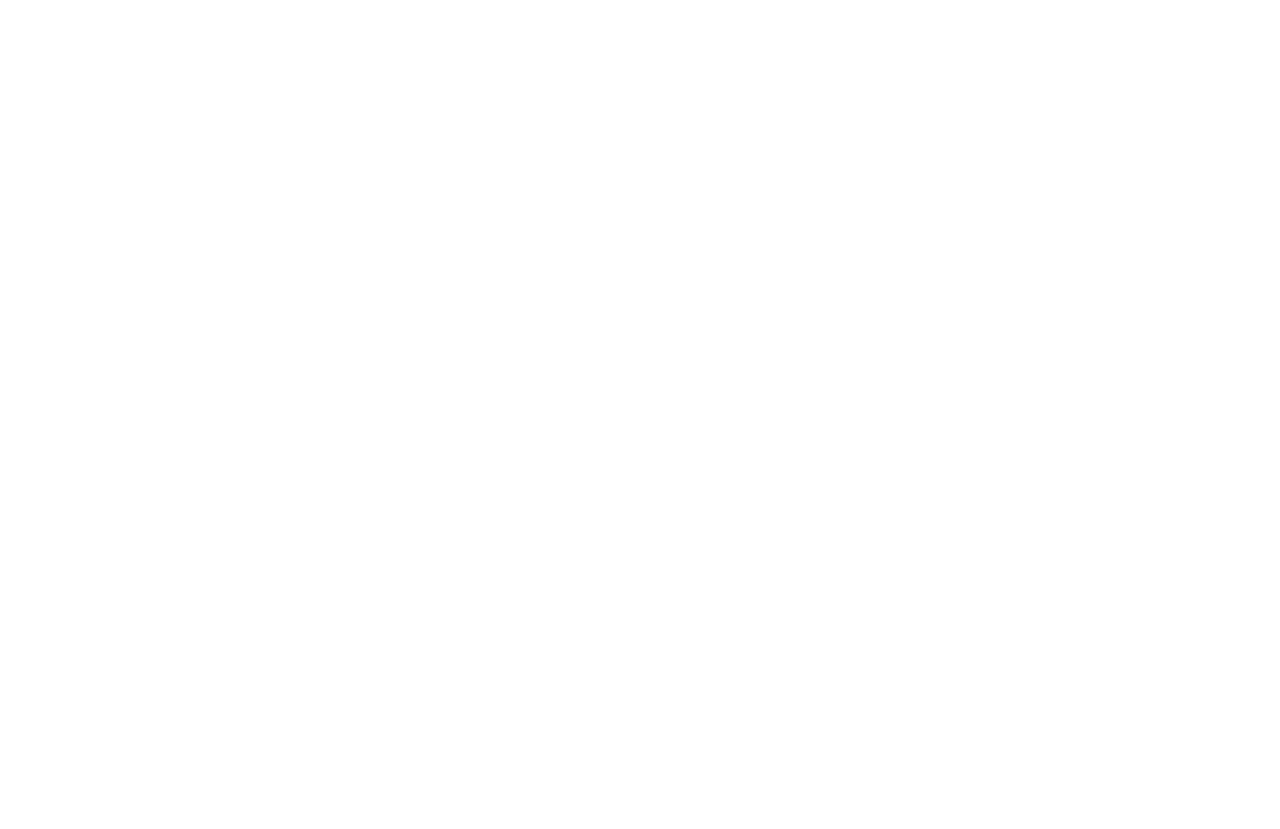
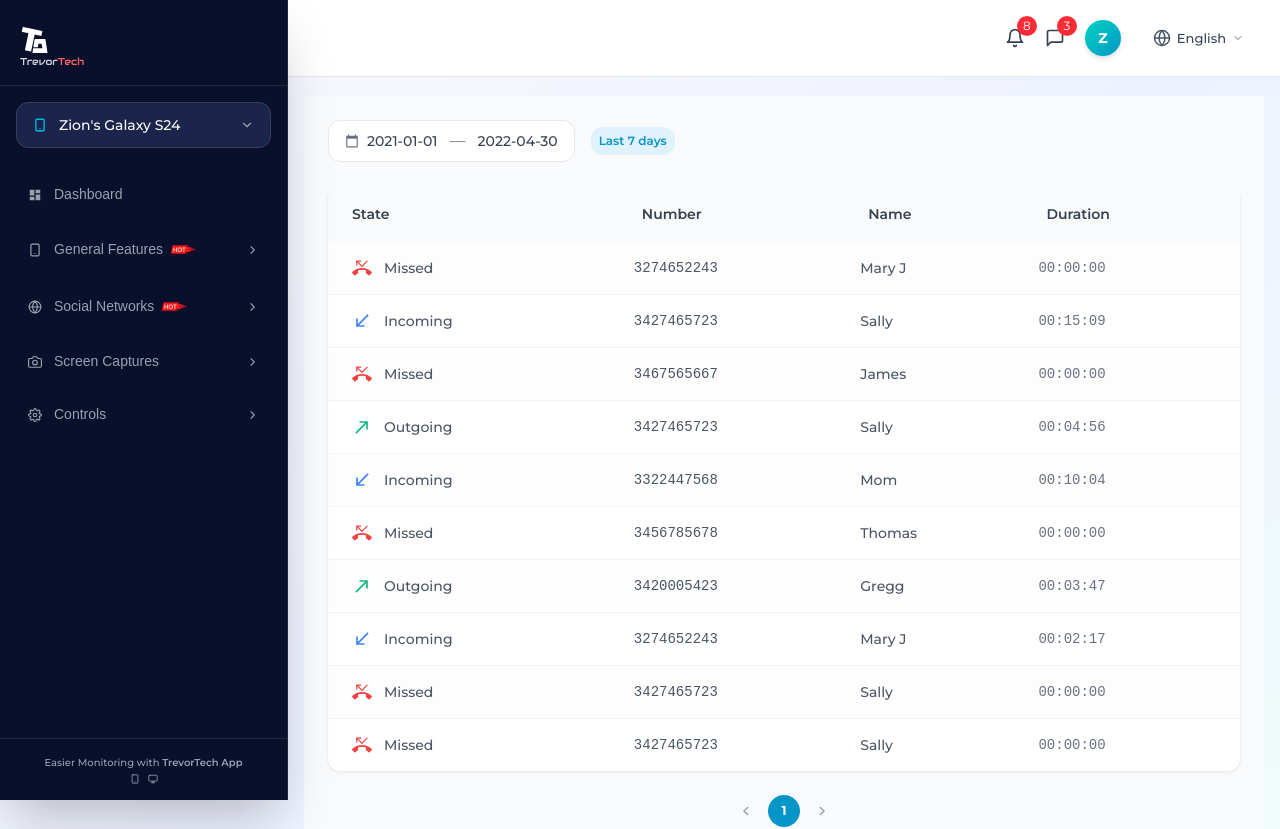
Before and after one commit to LifeofPaks/trevor-tech, a React (Vite) app: page /demo/general/calls in a window 1280 px wide. Before the commit this address had no page. Shown: the top 829 px of the page. Before the commit the page ends 800 px from the top, so only its background shows below. Built offline with nearby package versions, Linux system fonts and the light colour scheme; a web font is replaced by a local one.

Commit message:
updated ui

```diff
--- a/src/App.jsx
+++ b/src/App.jsx
@@ -6,6 +6,8 @@ import DashboardPage from "./pages/demo/DashboardPage";
 import MessagesPage from "./pages/messages/MessagesPage";
 import GpsPage from "./pages/gps/GpsPage";
 import KeyLogger from "./pages/keylogger/KeyLogger";
+import CallsPage from "./pages/calls/CallsPage";
+
 
 function App() {
   return (
@@ -22,6 +24,7 @@ function App() {
           <Route path="general/messages" element={<MessagesPage />} />
           <Route path="general/gps" element={<GpsPage />} />
           <Route path="general/keylogger" element={<KeyLogger />} />
+          <Route path="general/calls" element={<CallsPage />} />
         </Route>
       </Routes>
 
--- a/src/components/demo/messages/Messages.jsx
+++ b/src/components/demo/messages/Messages.jsx
@@ -173,11 +173,14 @@ const Messages = () => {
             </div>
             <Chip
               label="Last 7 days"
+              size="small"
               sx={{
-                backgroundColor: "#0695c8",
-                color: "white",
-                fontWeight: "medium",
-                fontSize: "11px",
+                backgroundColor: "#e0f2fe",
+                color: "#0695c8",
+                fontWeight: 600,
+                fontSize: "0.75rem",
+                height: 28,
+                borderRadius: "12px",
               }}
             />
             {/* Close button (mobile only) */}
--- /dev/null
+++ b/src/pages/calls/CallsPage.jsx
@@ -0,0 +1,292 @@
+import React, { useState } from "react";
+import {
+  Box,
+  Typography,
+  Table,
+  TableBody,
+  TableCell,
+  TableContainer,
+  TableHead,
+  TableRow,
+  Paper,
+  Chip,
+  Stack,
+  IconButton,
+} from "@mui/material";
+import {
+  MdPhoneMissed,
+  MdCallReceived,
+  MdCallMade,
+  MdCalendarToday,
+  MdChevronLeft,
+  MdChevronRight,
+} from "react-icons/md";
+
+// Sample Call Data
+const calls = [
+  {
+    state: "Missed",
+    number: "3274652243",
+    name: "Mary J",
+    duration: "00:00:00",
+    date: "2022-02-10 08:46",
+  },
+  {
+    state: "Incoming",
+    number: "3427465723",
+    name: "Sally",
+    duration: "00:15:09",
+    date: "2022-02-05 10:05",
+  },
+  {
+    state: "Missed",
+    number: "3467565667",
+    name: "James",
+    duration: "00:00:00",
+    date: "2022-01-25 08:33",
+  },
+  {
+    state: "Outgoing",
+    number: "3427465723",
+    name: "Sally",
+    duration: "00:04:56",
+    date: "2022-01-18 11:33",
+  },
+  {
+    state: "Incoming",
+    number: "3322447568",
+    name: "Mom",
+    duration: "00:10:04",
+    date: "2022-01-15 11:40",
+  },
+  {
+    state: "Missed",
+    number: "3456785678",
+    name: "Thomas",
+    duration: "00:00:00",
+    date: "2022-01-12 14:40",
+  },
+  {
+    state: "Outgoing",
+    number: "3420005423",
+    name: "Gregg",
+    duration: "00:03:47",
+    date: "2022-01-08 13:30",
+  },
+  {
+    state: "Incoming",
+    number: "3274652243",
+    name: "Mary J",
+    duration: "00:02:17",
+    date: "2022-01-05 15:40",
+  },
+  {
+    state: "Missed",
+    number: "3427465723",
+    name: "Sally",
+    duration: "00:00:00",
+    date: "2022-01-01 08:55",
+  },
+  {
+    state: "Missed",
+    number: "3427465723",
+    name: "Sally",
+    duration: "00:00:00",
+    date: "2022-01-01 08:40",
+  },
+];
+
+const CallsPage = () => {
+  const [page, setPage] = useState(1);
+
+  return (
+    <Box className="!p-6 !bg-gray-50 !min-h-screen">
+      {/* Header */}
+      <Box className="!mb-6">
+        <Stack
+          direction="row"
+          justifyContent="space-between"
+          alignItems="center"
+        >
+          {/* Date Range */}
+          <Stack direction="row" spacing={2} alignItems="center">
+            <div className="!flex !items-center !gap-2 !bg-white !border !border-gray-200 !rounded-xl !px-4 !py-2">
+              <MdCalendarToday className="!text-gray-500 !text-sm" />
+              <span className="!text-gray-700 !font-medium !text-sm">
+                2021-01-01
+              </span>
+              <span className="!text-gray-500 !mx-1">—</span>
+              <span className="!text-gray-700 !font-medium !text-sm">
+                2022-04-30
+              </span>
+            </div>
+            <Chip
+              label="Last 7 days"
+              size="small"
+              sx={{
+                backgroundColor: "#e0f2fe",
+                color: "#0695c8",
+                fontWeight: 600,
+                fontSize: "0.75rem",
+                height: 28,
+                borderRadius: "12px",
+              }}
+            />
+          </Stack>
+
+        </Stack>
+      </Box>
+
+      {/* Table */}
+      <TableContainer
+        component={Paper}
+        elevation={0}
+        sx={{
+          borderRadius: "12px",
+          overflow: "hidden",
+          boxShadow: "0 1px 3px rgba(0,0,0,0.1)",
+        }}
+        className="!rounded-xl"
+      >
+        <Table>
+          <TableHead>
+            <TableRow sx={{ backgroundColor: "#f9fafb" }}>
+              {["State", "Number", "Name", "Duration"].map((header) => (
+                <TableCell
+                  key={header}
+                  align={header === "Date" ? "right" : "left"}
+                  sx={{
+                    fontWeight: 600,
+                    color: "#374151",
+                    fontSize: "0.875rem",
+                    py: 2,
+                    px: 3,
+                    borderBottom: "none",
+                  }}
+                >
+                  {header}
+                </TableCell>
+              ))}
+            </TableRow>
+          </TableHead>
+
+          <TableBody>
+            {calls.map((call, i) => {
+              const isMissed = call.state === "Missed";
+              const isIncoming = call.state === "Incoming";
+              const isOutgoing = call.state === "Outgoing";
+
+              const Icon = isMissed
+                ? MdPhoneMissed
+                : isIncoming
+                ? MdCallReceived
+                : MdCallMade;
+
+              const iconColor = isMissed
+                ? "#ef4444"
+                : isIncoming
+                ? "#3b82f6"
+                : "#10b981";
+
+              return (
+                <TableRow
+                  key={i}
+                  hover
+                  sx={{
+                    "&:nth-of-type(odd)": { backgroundColor: "#fdfdfe" },
+                    "&:hover": { backgroundColor: "#f0f9ff" },
+                    "&:last-child td": { borderBottom: 0 },
+                  }}
+                >
+                  {/* State */}
+                  <TableCell
+                    sx={{
+                      px: 3,
+                      fontWeight: 500,
+                      fontSize: "0.875rem",
+                      borderBottom:
+                        i < calls.length - 1 ? "1px solid #f3f4f6" : "none",
+                    }}
+                  >
+                    <Stack direction="row" spacing={1.5} alignItems="center">
+                      <Icon style={{ color: iconColor, fontSize: 20 }} />
+                      {/* Hide text on mobile */}
+                      <span className="text-gray-600 hidden sm:inline">
+                        {call.state}
+                      </span>
+                    </Stack>
+                  </TableCell>
+
+                  {/* Number */}
+                  <TableCell
+                    sx={{
+                      fontFamily: "monospace",
+                      color: "#4b5563",
+                      fontSize: "0.875rem",
+                      borderBottom:
+                        i < calls.length - 1 ? "1px solid #f3f4f6" : "none",
+                    }}
+                  >
+                    {call.number}
+                  </TableCell>
+
+                  {/* Name */}
+                  <TableCell
+                    sx={{
+                      color: "#4b5563",
+                      fontWeight: 500,
+                      fontSize: "0.875rem",
+                      borderBottom:
+                        i < calls.length - 1 ? "1px solid #f3f4f6" : "none",
+                    }}
+                  >
+                    {call.name}
+                  </TableCell>
+
+                  {/* Duration */}
+                  <TableCell
+                    sx={{
+                      fontFamily: "monospace",
+                      color: "#6b7280",
+                      fontSize: "0.875rem",
+                      borderBottom:
+                        i < calls.length - 1 ? "1px solid #f3f4f6" : "none",
+                    }}
+                  >
+                    {call.duration}
+                  </TableCell>
+
+                </TableRow>
+              );
+            })}
+          </TableBody>
+        </Table>
+      </TableContainer>
+
+      {/* Pagination */}
+      <Box className="!mt-6 !flex justify-center">
+        <Stack direction="row" spacing={1} alignItems="center">
+          <IconButton size="small" sx={{ color: "#9ca3af" }}>
+            <MdChevronLeft />
+          </IconButton>
+          <Chip
+            label={page}
+            size="small"
+            sx={{
+              backgroundColor: "#0695c8",
+              color: "white",
+              fontWeight: "bold",
+              width: 32,
+              height: 32,
+            }}
+          />
+          <IconButton size="small" sx={{ color: "#9ca3af" }}>
+            <MdChevronRight />
+          </IconButton>
+        </Stack>
+      </Box>
+    </Box>
+  );
+};
+
+export default CallsPage;
```
